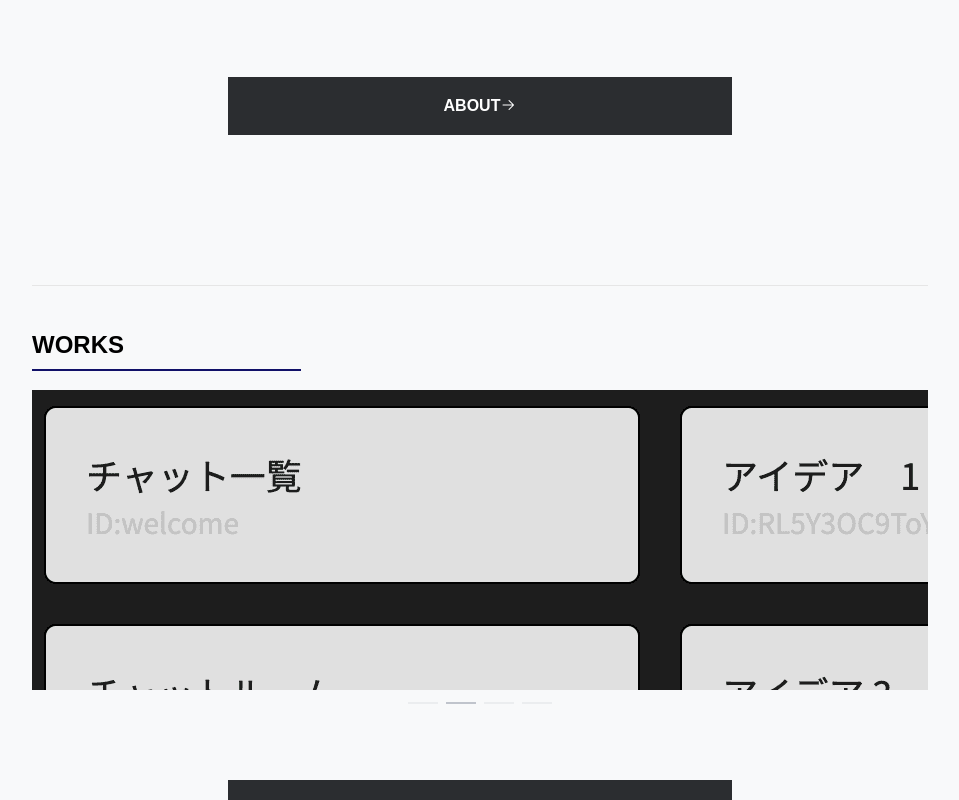
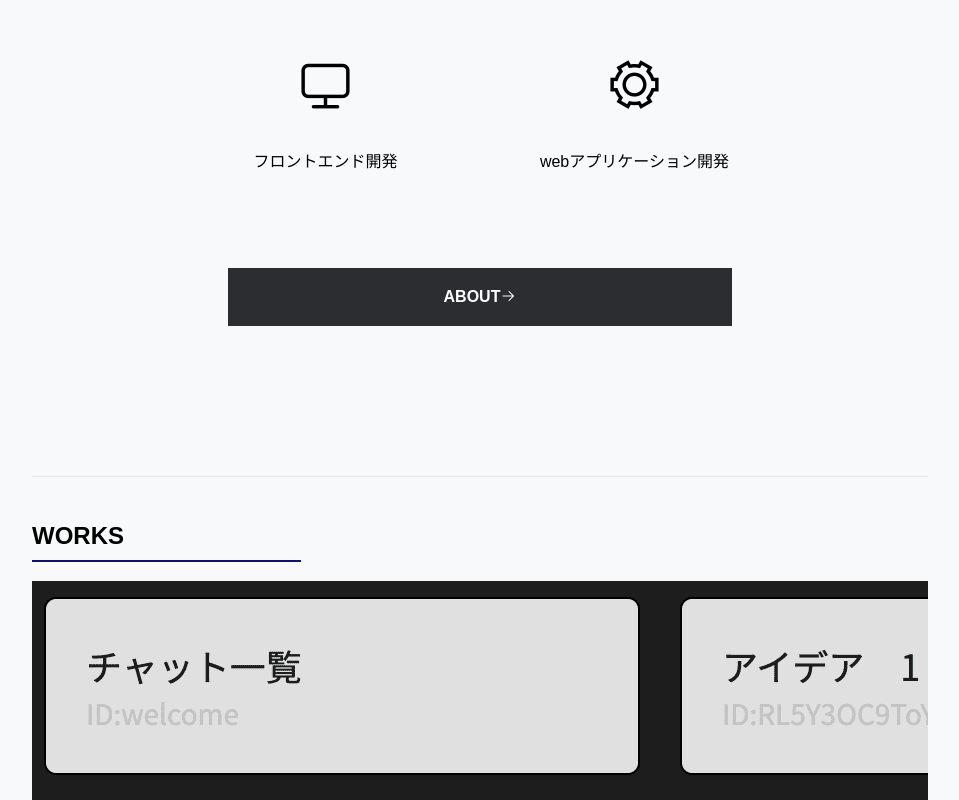
Before and after one commit to kotaok/first_vue, a Vue app: page / in a window 1280 px wide. Shown: the part 1226-2026 px from the top of the page, without its empty margins (160-1119 px from the left). Built offline with nearby package versions, Linux system fonts and the light colour scheme.

Commit message:
トップページにアイコンを追加

```diff
--- a/src/components/top_about.vue
+++ b/src/components/top_about.vue
@@ -1,11 +1,21 @@
 <template>
   <div class="top_block">
     <h2 class="index-text">ABOUT</h2>
-    <div class="top_about_block">
-    <div class="top_about_profile">
-      <h2>kota</h2>
-      <p>ものづくりが好きで、1年前からプログラミングを学び始めた高校生です。webのフロントエンドを中心に、競技プログラミングにも取り組んでいます。</p>
-    </div>
+      <div class="top_about_block">
+        <div class="top_about_profile">
+          <h2>kota</h2>
+          <p>ものづくりが好きで、1年前からプログラミングを学び始めた高校生です。webのフロントエンドを中心に、競技プログラミングにも取り組んでいます。</p>
+        </div>
+      </div>
+    <div class="top_about_icon">
+      <div>
+        <i class="el-icon-monitor"></i>
+        <p>フロントエンド開発</p>
+      </div>
+      <div>
+        <i class="el-icon-setting"></i>
+        <p>webアプリケーション開発</p>
+      </div>
     </div>
   </div>
 </template>
@@ -45,6 +55,22 @@ export default {
 .top_about_profile p {
   font-size: 16px;
 }
+
+.top_about_icon {
+  display: flex;
+  justify-content: center;
+}
+
+.top_about_icon div {
+  width: 30%;
+  margin: 20px;
+}
+
+.top_about_icon div i {
+  font-size: 55px;
+  margin: 20px 0px;
+}
+
 @media screen and (max-width: 600px) {
 
   .top_about_profile {
```
